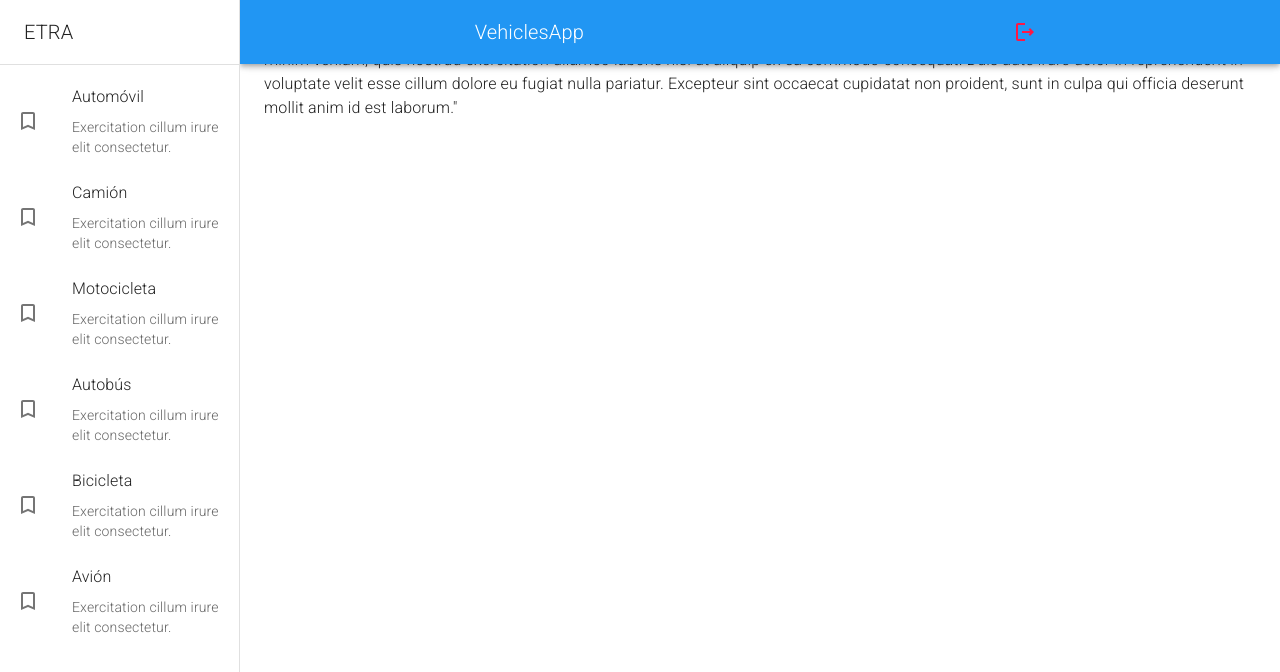
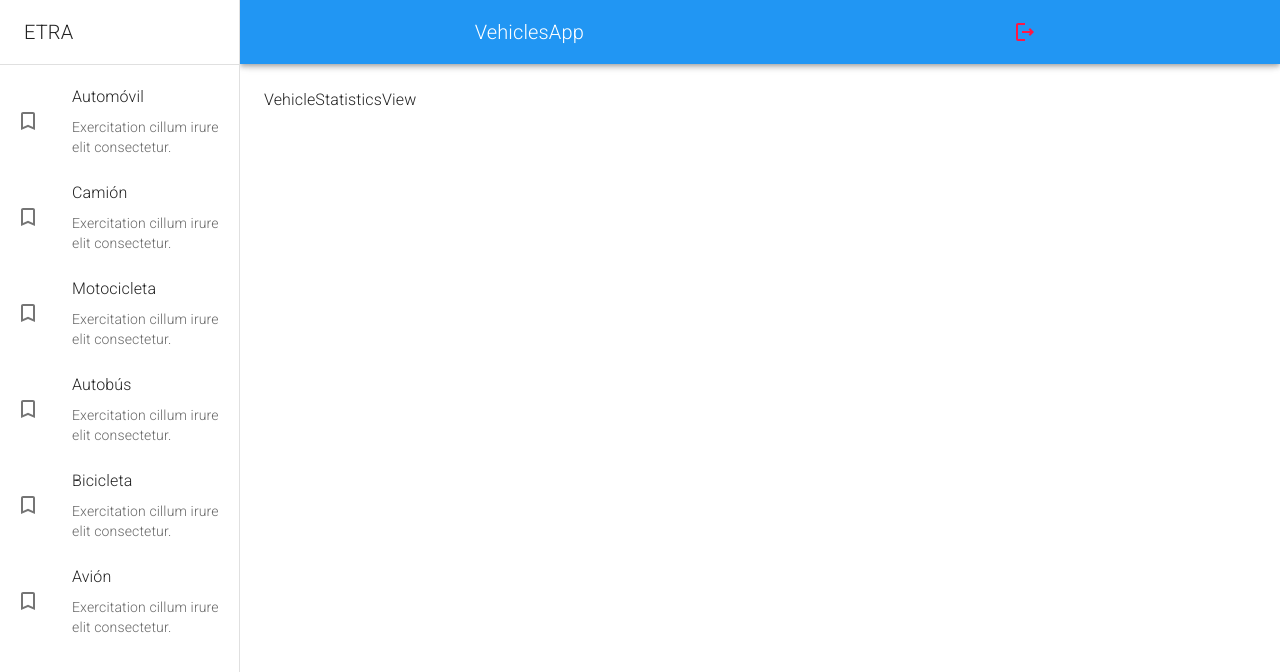
Before and after one commit to chalscc/React-Material-Bootstrap, a React (Vite) app: page / in a window 1280 px wide. Shown: the top 672 px of the page. Built offline with nearby package versions, Linux system fonts and the light colour scheme.

Commit message:
Nueva pagina para mostrar estadisticas

```diff
--- a/src/App.jsx
+++ b/src/App.jsx
@@ -1,4 +1,3 @@
-import { AppTheme } from "./theme"
 import { VehiclesApp } from "./vehicles/VehiclesApp"
 
 function App() {
--- a/src/vehicles/layout/VehiclesLayout.jsx
+++ b/src/vehicles/layout/VehiclesLayout.jsx
@@ -1,4 +1,4 @@
-import { Box } from '@mui/material'
+import { Box, Toolbar } from '@mui/material'
 import { NavBar, SideBar } from '../components';
 
 const drawerWidth = 240;
@@ -16,7 +16,7 @@ export const VehiclesLayout = ({children}) => {
         flexGrow: 1, padding: 3
       }}
       >
-
+        <Toolbar />
         {children}
       </Box>
 
--- a/src/vehicles/pages/VehiclesPage.jsx
+++ b/src/vehicles/pages/VehiclesPage.jsx
@@ -1,14 +1,12 @@
 import React from 'react'
 import { VehiclesLayout } from '../layout/VehiclesLayout'
-import { Typography } from '@mui/material'
+import { VehicleStatisticsView } from '../views'
 
 export const VehiclesPage = () => {
   return (
     <VehiclesLayout>
 
-      <Typography>
-      "Lorem ipsum dolor sit amet, consectetur adipiscing elit, sed do eiusmod tempor incididunt ut labore et dolore magna aliqua. Ut enim ad minim veniam, quis nostrud exercitation ullamco laboris nisi ut aliquip ex ea commodo consequat. Duis aute irure dolor in reprehenderit in voluptate velit esse cillum dolore eu fugiat nulla pariatur. Excepteur sint occaecat cupidatat non proident, sunt in culpa qui officia deserunt mollit anim id est laborum."
-      </Typography>
+      <VehicleStatisticsView />
 
     </VehiclesLayout>
   )
--- /dev/null
+++ b/src/vehicles/views/VehicleStatisticsView.jsx
@@ -0,0 +1,5 @@
+export const VehicleStatisticsView = () => {
+  return (
+    <div>VehicleStatisticsView</div>
+  )
+}
--- /dev/null
+++ b/src/vehicles/views/index.js
@@ -0,0 +1 @@
+export * from './VehicleStatisticsView'
```
Also changed, not shown: src/theme/blueTheme.jsx (line endings or trailing spaces).
